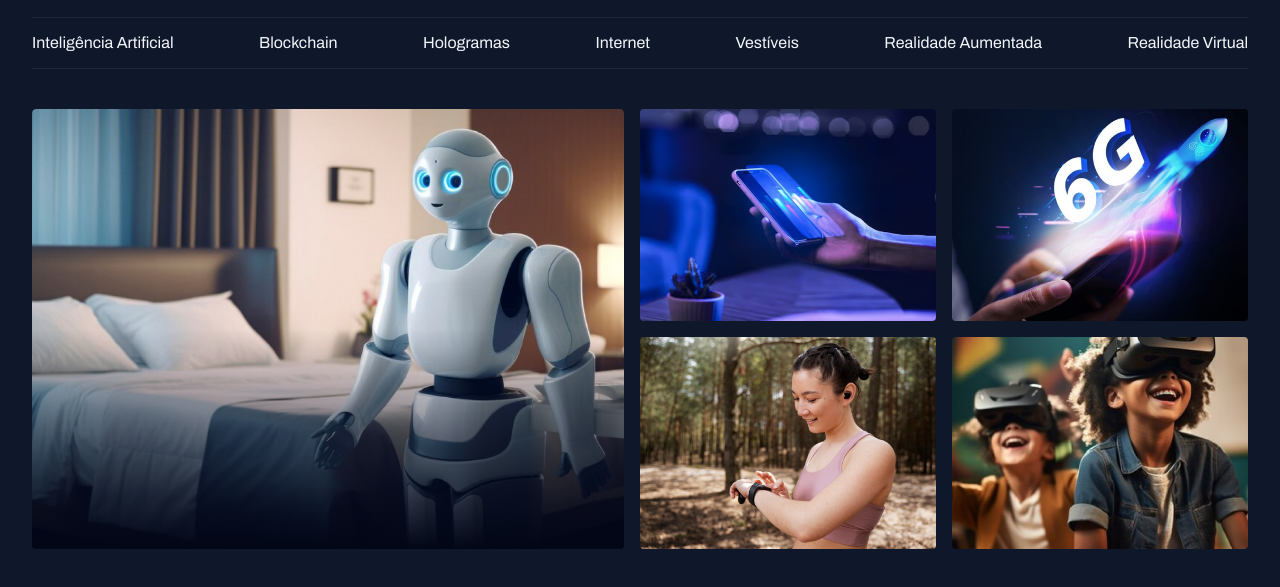
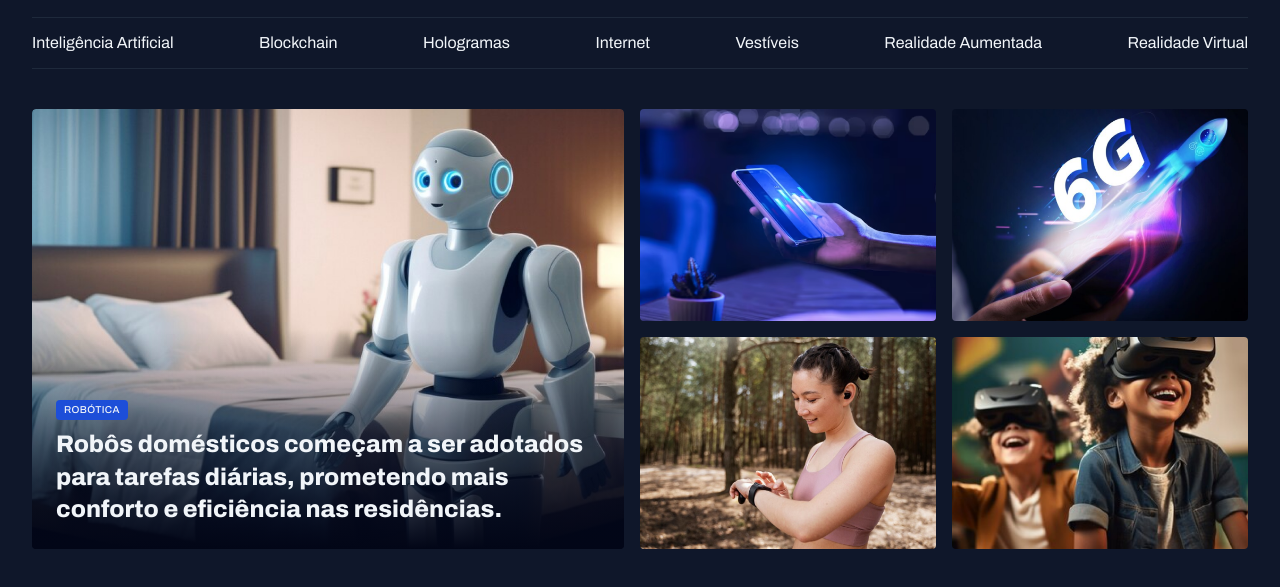
Before and after one commit to eduardasnz/TechNews, a plain HTML site: page index.html in a window 1280 px wide. Shown: the part 55-642 px from the top of the page. Drawn offline with Linux system fonts and the light colour scheme.

Commit message:
adjusting card contend

```diff
--- a/index.html
+++ b/index.html
@@ -39,9 +39,14 @@
 
   <main class="grid container">
     <section id="featured" class="grid grid-col gap-16">
-      <div class="card">
+      <figure class="card">
         <img src="assets/images/Image 01.png" alt="image robot">
-      </div>
+
+        <figcaption>
+          <span class="content-tag">Robótica</span>
+          <h2 class="text-2xl">Robôs domésticos começam a ser adotados para tarefas diárias, prometendo mais conforto e eficiência nas residências.</h2>
+        </figcaption>
+      </figure>
 
       <div class="grid grid-col-2 gap-16">
         <div>
--- a/styles/global.css
+++ b/styles/global.css
@@ -48,5 +48,16 @@ img {
 
 main {
   margin-top: 40px;
+}
 
+.content-tag {
+  display: inline-block;
+  background-color: var(--brand-color-dark);
+  padding: 4px 8px;
+  border-radius: 4px;
+  font: 500 10px/1.2 var(--font-family);
+  text-transform: uppercase;
+  letter-spacing: 0.04em;
+  color: var(--text-color-primary);
+  box-shadow: 0px 4px 16px rbga(2, 6, 23, 0.25);
 }
--- a/styles/sections.css
+++ b/styles/sections.css
@@ -20,5 +20,16 @@
         #020617 100%
       );
     }
+
+    figcaption {
+      position: absolute;
+      bottom: 0;
+
+      padding: 24px;
+
+      h2 {
+        margin-top: 8px;
+      }
+    }
   }
 }
--- a/styles/utility.css
+++ b/styles/utility.css
@@ -22,3 +22,22 @@
 .gap-16 {
   gap: 16px;
 }
+
+.text-2xl {
+  font: var(--h1);
+}
+
+
+.text-xl {
+  font: var(--h2);
+}
+
+
+.text-lg {
+  font: var(--h3);
+}
+
+
+.text-sm {
+  font: var(--text-sm);
+}
```
